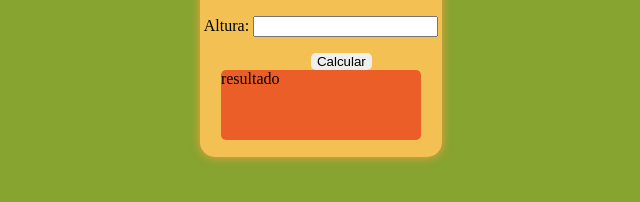
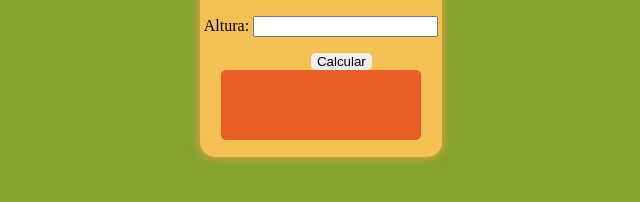
Before and after one commit to jjullimayanne/javascriptimc, a plain HTML site: page index.html in a window 1280 px wide. Shown: the part 494-696 px from the top of the page, 314-954 px from the left. Drawn offline with Linux system fonts and the light colour scheme.

Commit message:
Add files via upload

```diff
--- a/index.html
+++ b/index.html
@@ -35,7 +35,7 @@
     <div>
         <button id="calcular">Calcular</button>
 
-        <div class="result" id="resultado">resultado</div>
+        <div class="result" id="resultado"></div>
 
 
 
```
Also changed, not shown: style.css (line endings or trailing spaces).
